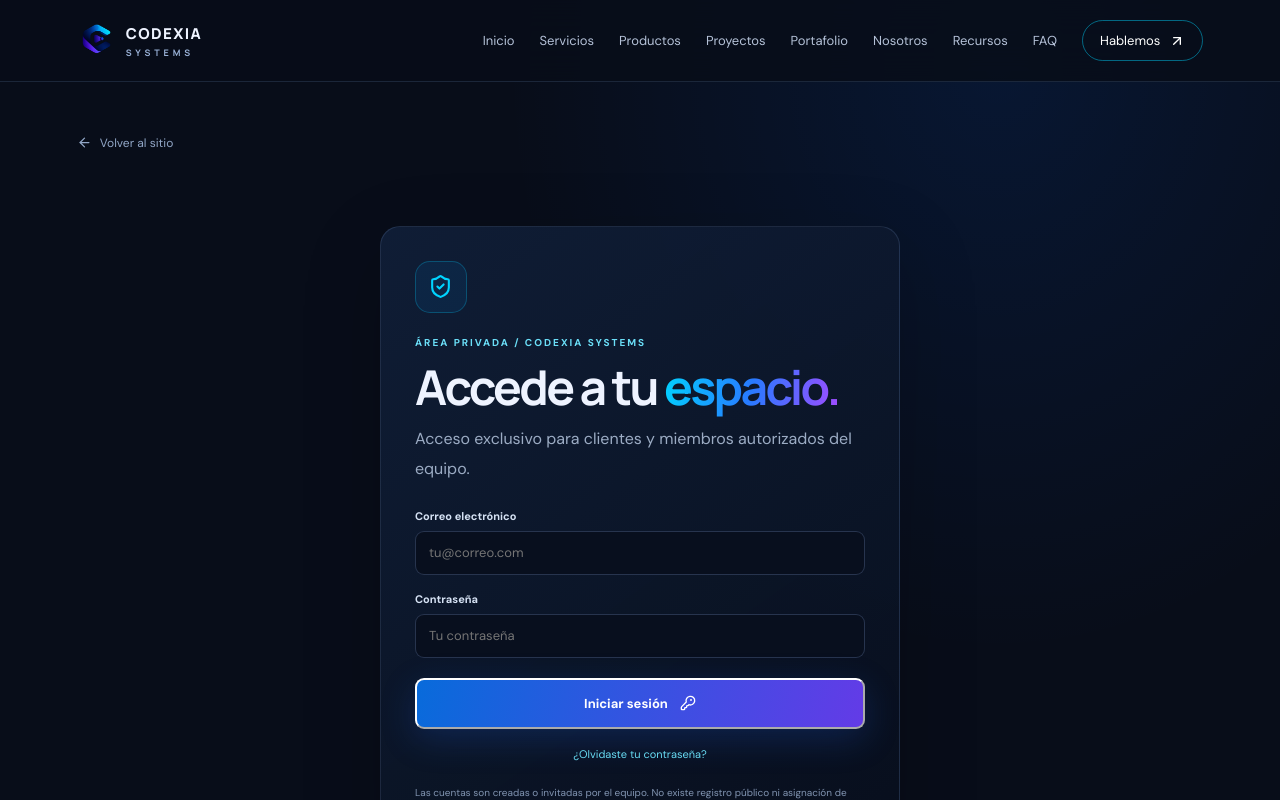
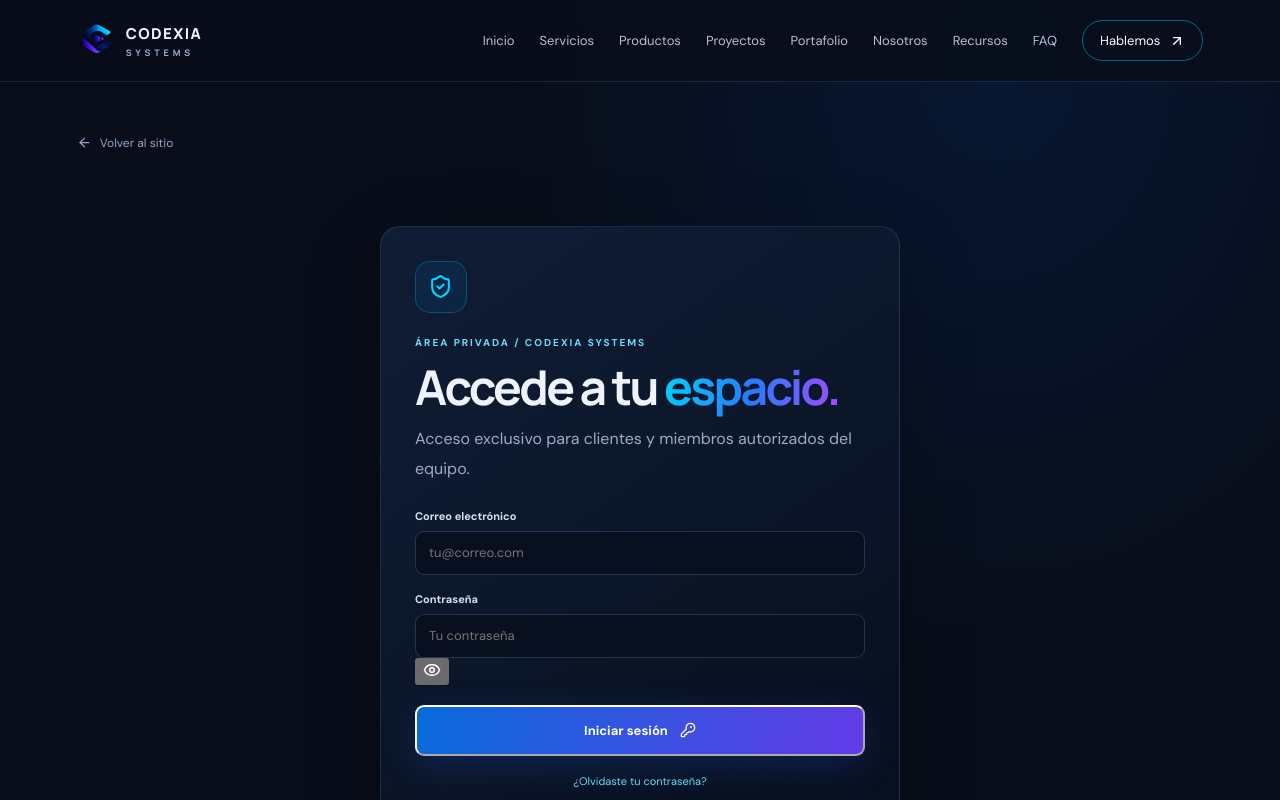
Before and after one commit to charliebeat03/codexia-systems, a React (Vite) app: page /acceso in a window 1280 px wide. Shown: the top 800 px of the page. Built offline with nearby package versions, Linux system fonts and the light colour scheme; no server answers.

Commit message:
Add password visibility toggle to authentication forms

```diff
--- a/src/pages/AccessPage.tsx
+++ b/src/pages/AccessPage.tsx
@@ -1,5 +1,5 @@
 import { useState, type FormEvent } from 'react'
-import { ArrowLeft, KeyRound, LockKeyhole, Mail, ShieldCheck } from 'lucide-react'
+import { ArrowLeft, Eye, EyeOff, KeyRound, LockKeyhole, Mail, ShieldCheck } from 'lucide-react'
 import { Link, useNavigate, useSearchParams } from 'react-router-dom'
 import { SiteFooter, SiteHeader } from '../components/SiteShell'
 import { supabase, isSupabaseConfigured } from '../lib/supabase'
@@ -11,6 +11,8 @@ export default function AccessPage() {
   const [email, setEmail] = useState('')
   const [password, setPassword] = useState('')
   const [confirmation, setConfirmation] = useState('')
+  const [showPassword, setShowPassword] = useState(false)
+  const [showConfirmation, setShowConfirmation] = useState(false)
   const [busy, setBusy] = useState(false)
   const [feedback, setFeedback] = useState('')
   const [success, setSuccess] = useState(false)
@@ -43,8 +45,8 @@ export default function AccessPage() {
   return <><SiteHeader/><main id="contenido" className="section-wrap editorial-page auth-page"><Link className="back-link" to="/"><ArrowLeft size={15}/> Volver al sitio</Link><div className="auth-card"><div className="auth-icon"><ShieldCheck size={25}/></div><div className="section-kicker">ÁREA PRIVADA / CODEXIA SYSTEMS</div><h1 className="internal-title">{mode === 'login' ? <>Accede a tu <em>espacio.</em></> : mode === 'new-password' ? <>Crea una nueva <em>contraseña.</em></> : <>Recuperar <em>acceso.</em></>}</h1><p className="internal-intro">{mode === 'login' ? 'Acceso exclusivo para clientes y miembros autorizados del equipo.' : mode === 'new-password' ? 'Elige una contraseña segura para proteger tu cuenta.' : 'Te enviaremos un enlace para restablecer tu contraseña.'}</p>
     {!isSupabaseConfigured ? <div className="auth-alert" role="status"><LockKeyhole size={18}/><div><strong>Autenticación todavía no conectada</strong><p>El acceso estará disponible cuando configuremos las variables públicas de Supabase en Vercel.</p></div></div> : <form className="auth-form" onSubmit={submit}>
       {mode !== 'new-password' && <label>Correo electrónico<input required type="email" autoComplete="email" value={email} onChange={e=>setEmail(e.target.value)} placeholder="tu@correo.com"/></label>}
-      {mode !== 'recovery' && <label>{mode === 'new-password' ? 'Nueva contraseña' : 'Contraseña'}<input required type="password" minLength={mode === 'new-password' ? 10 : 8} autoComplete={mode === 'new-password' ? 'new-password' : 'current-password'} value={password} onChange={e=>setPassword(e.target.value)} placeholder={mode === 'new-password' ? 'Mínimo 10 caracteres' : 'Tu contraseña'}/></label>}
-      {mode === 'new-password' && <label>Confirmar contraseña<input required type="password" minLength={10} autoComplete="new-password" value={confirmation} onChange={e=>setConfirmation(e.target.value)} placeholder="Repite la contraseña"/></label>}
+      {mode !== 'recovery' && <label>{mode === 'new-password' ? 'Nueva contraseña' : 'Contraseña'}<span className="auth-password-field"><input required type={showPassword ? 'text' : 'password'} minLength={mode === 'new-password' ? 10 : 8} autoComplete={mode === 'new-password' ? 'new-password' : 'current-password'} value={password} onChange={e=>setPassword(e.target.value)} placeholder={mode === 'new-password' ? 'Mínimo 10 caracteres' : 'Tu contraseña'}/><button className="auth-password-toggle" type="button" onClick={()=>setShowPassword(value=>!value)} aria-label={showPassword ? 'Ocultar contraseña' : 'Mostrar contraseña'} aria-pressed={showPassword}>{showPassword ? <EyeOff size={18}/> : <Eye size={18}/>}</button></span></label>}
+      {mode === 'new-password' && <label>Confirmar contraseña<span className="auth-password-field"><input required type={showConfirmation ? 'text' : 'password'} minLength={10} autoComplete="new-password" value={confirmation} onChange={e=>setConfirmation(e.target.value)} placeholder="Repite la contraseña"/><button className="auth-password-toggle" type="button" onClick={()=>setShowConfirmation(value=>!value)} aria-label={showConfirmation ? 'Ocultar confirmación' : 'Mostrar confirmación'} aria-pressed={showConfirmation}>{showConfirmation ? <EyeOff size={18}/> : <Eye size={18}/>}</button></span></label>}
       <button className="button button-primary" type="submit" disabled={busy}>{busy ? 'Procesando…' : mode === 'login' ? 'Iniciar sesión' : mode === 'new-password' ? 'Guardar contraseña' : 'Enviar instrucciones'} {mode === 'recovery' ? <Mail size={16}/> : <KeyRound size={16}/>}</button>
       {feedback && <p className={success?'auth-feedback success':'auth-feedback'} role="status">{feedback}</p>}
       {mode !== 'new-password' && <button type="button" className="auth-switch" onClick={()=>{setMode(mode==='login'?'recovery':'login');setFeedback('');setSuccess(false)}}>{mode==='login'?'¿Olvidaste tu contraseña?':'Volver al inicio de sesión'}</button>}
```
